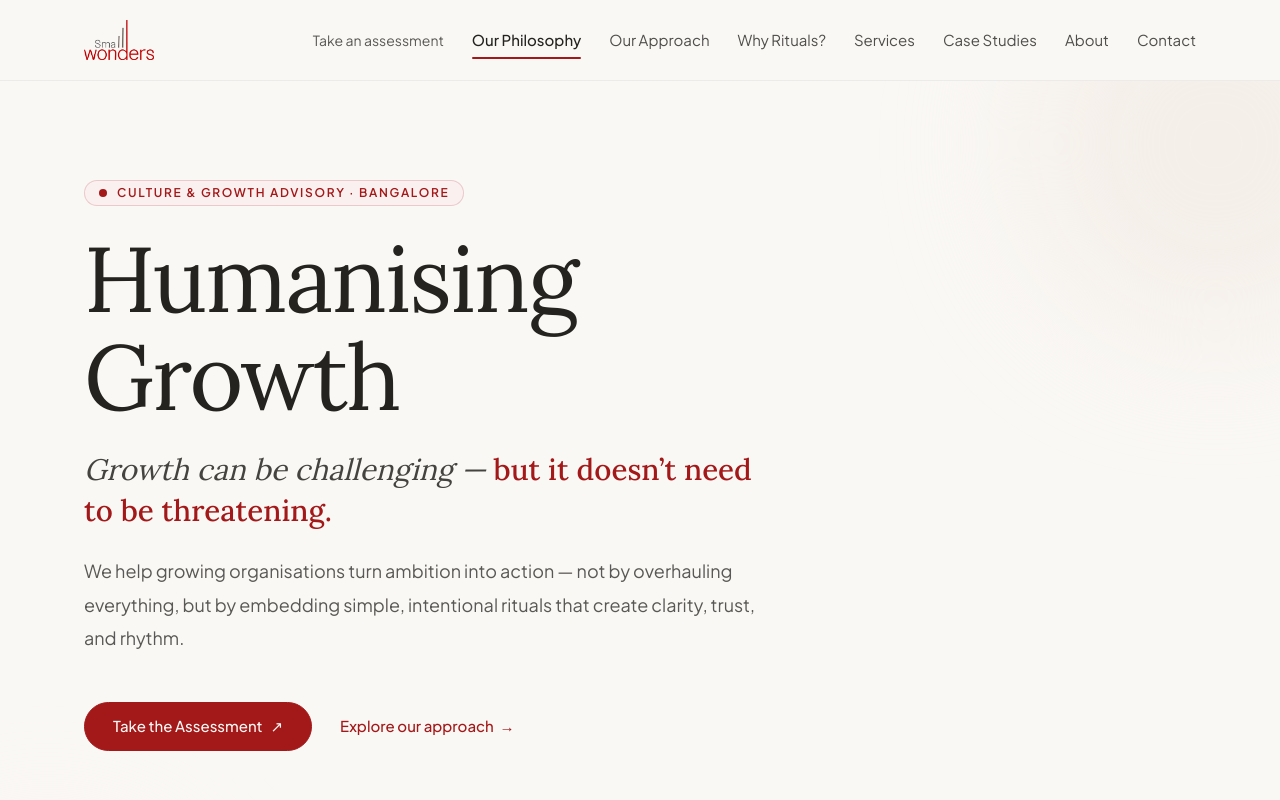
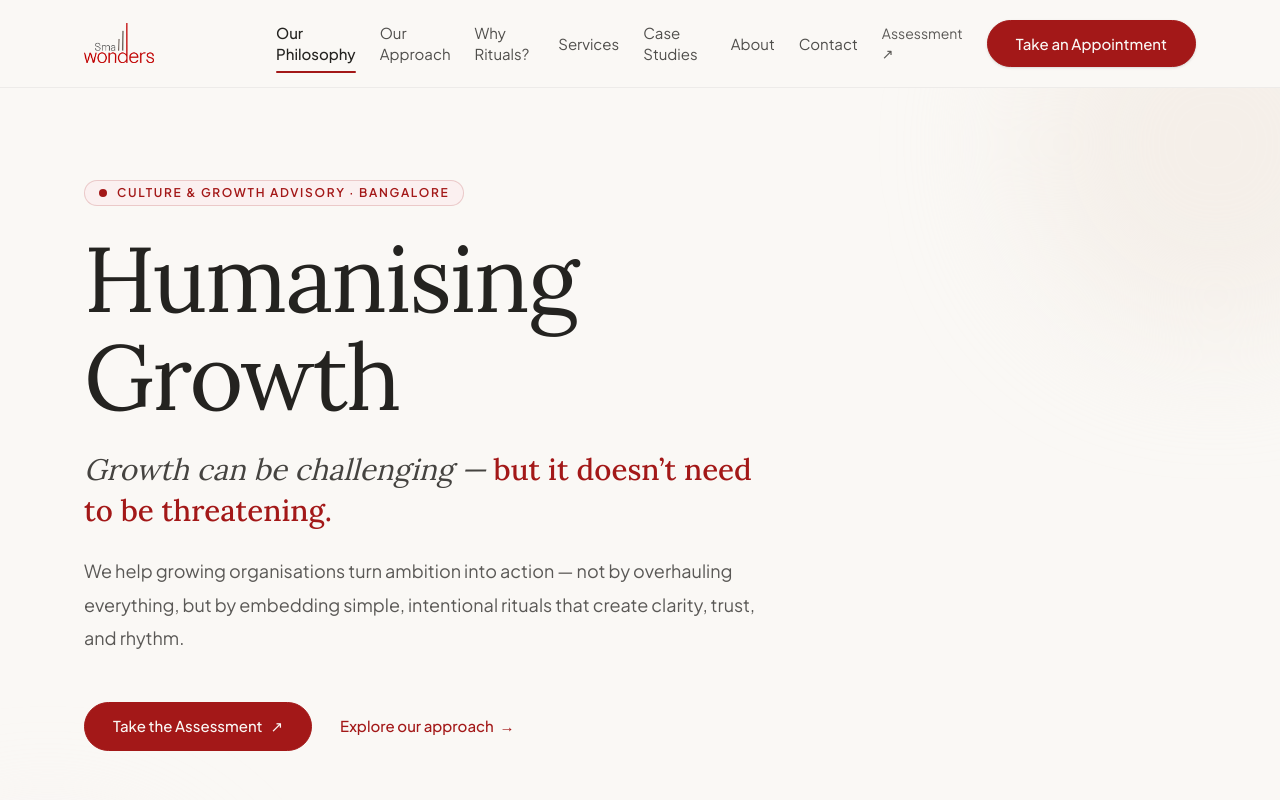
Before and after one commit to nikhilsorai/thesmallwonders, a Next.js app: page / in a window 1280 px wide. Shown: the top 800 px of the page. Built offline with nearby package versions, Linux system fonts and the light colour scheme.

Commit message:
Add Take an Appointment primary CTA button in navbar

```diff
--- a/components/Nav.tsx
+++ b/components/Nav.tsx
@@ -61,18 +61,7 @@ export default function Nav() {
             </Link>
 
             {/* Desktop Nav Links */}
-            <div className="hidden lg:flex items-center gap-7">
-              {/* Take an assessment link */}
-              <a
-                href={CTA.assessment.href}
-                target="_blank"
-                rel="noopener noreferrer"
-                id="nav-cta-assessment-link"
-                className="text-sm font-sans text-[#242320]/75 hover:text-[#A31818] transition-colors"
-              >
-                Take an assessment
-              </a>
-
+            <div className="hidden lg:flex items-center gap-6">
               {NAV_LINKS.map((link) => {
                 const isActive = pathname === link.href || pathname.startsWith(`${link.href}/`);
                 return (
@@ -85,18 +74,36 @@ export default function Nav() {
                   </Link>
                 );
               })}
-            </div>
 
-            {/* Mobile Toggle */}
-            <div className="lg:hidden flex items-center gap-3">
+              {/* Assessment link */}
               <a
                 href={CTA.assessment.href}
                 target="_blank"
                 rel="noopener noreferrer"
-                className="btn btn-primary text-xs py-2 px-3.5"
+                id="nav-cta-assessment-link"
+                className="text-sm font-sans text-[#242320]/75 hover:text-[#A31818] transition-colors"
               >
                 Assessment ↗
               </a>
+
+              {/* Take an Appointment button */}
+              <Link
+                href="/contact"
+                id="nav-cta-appointment-btn"
+                className="btn btn-primary text-xs sm:text-sm py-2 px-4.5 shadow-sm"
+              >
+                Take an Appointment
+              </Link>
+            </div>
+
+            {/* Mobile Toggle & CTA */}
+            <div className="lg:hidden flex items-center gap-2.5">
+              <Link
+                href="/contact"
+                className="btn btn-primary text-xs py-1.5 px-3"
+              >
+                Appointment
+              </Link>
               <button
                 onClick={() => setMenuOpen(!menuOpen)}
                 className="p-2 text-[#242320] hover:text-[#A31818] transition-colors flex flex-col justify-center items-center w-8 h-8 gap-1.5"
@@ -144,7 +151,7 @@ export default function Nav() {
                   href={CTA.assessment.href}
                   target="_blank"
                   rel="noopener noreferrer"
-                  className="block py-3 px-3 text-base font-sans text-[#A31818] font-medium"
+                  className="block py-3 px-3 text-base font-sans text-[#242320] hover:text-[#A31818]"
                 >
                   Take an assessment ↗
                 </a>
@@ -172,6 +179,12 @@ export default function Nav() {
             </ul>
 
             <div className="mt-auto pt-6 border-t border-[rgba(36,35,32,0.08)] space-y-4">
+              <Link
+                href="/contact"
+                className="btn btn-primary w-full text-center text-sm py-3 justify-center"
+              >
+                Take an Appointment →
+              </Link>
               <p className="text-xs text-center text-[#242320]/50 font-sans">
                 {SITE.contact.location} · {SITE.contact.email}
               </p>
```
